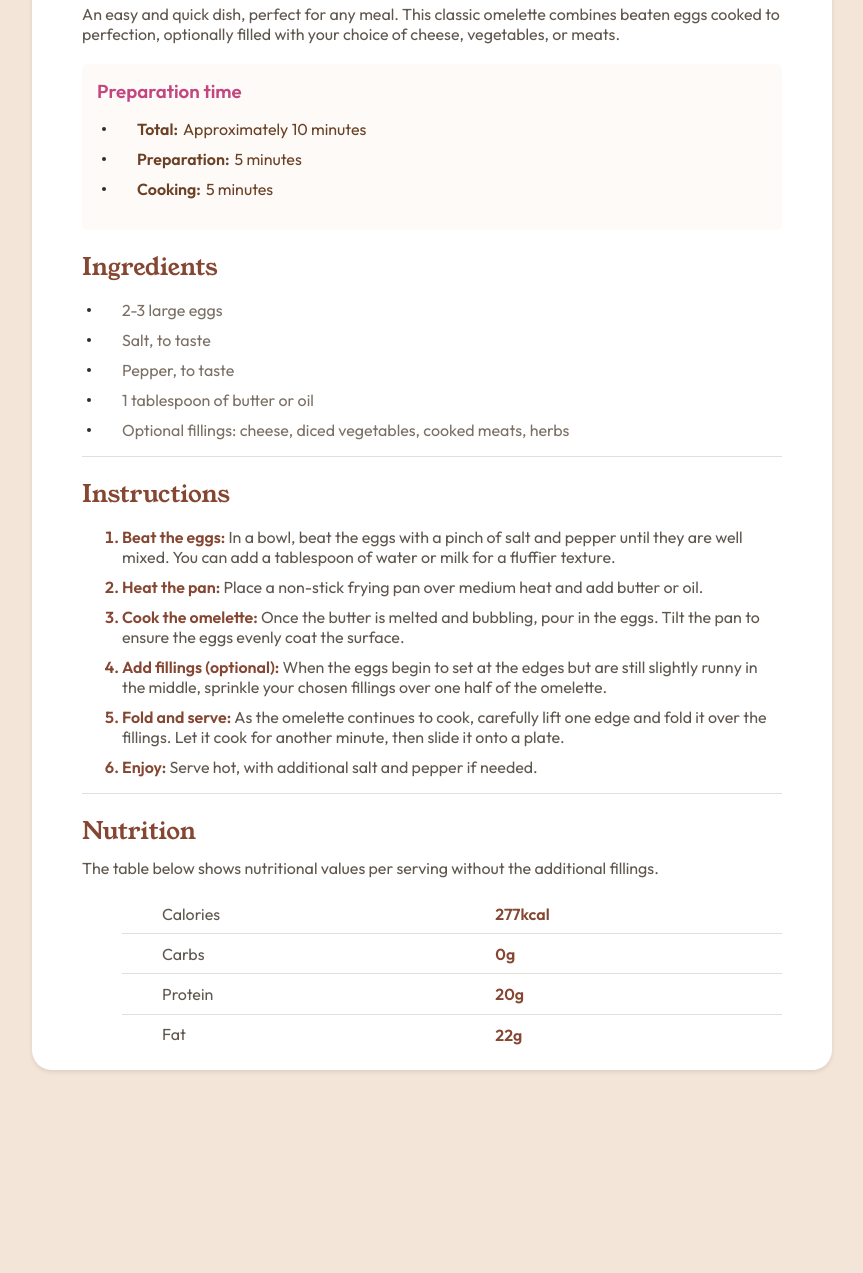
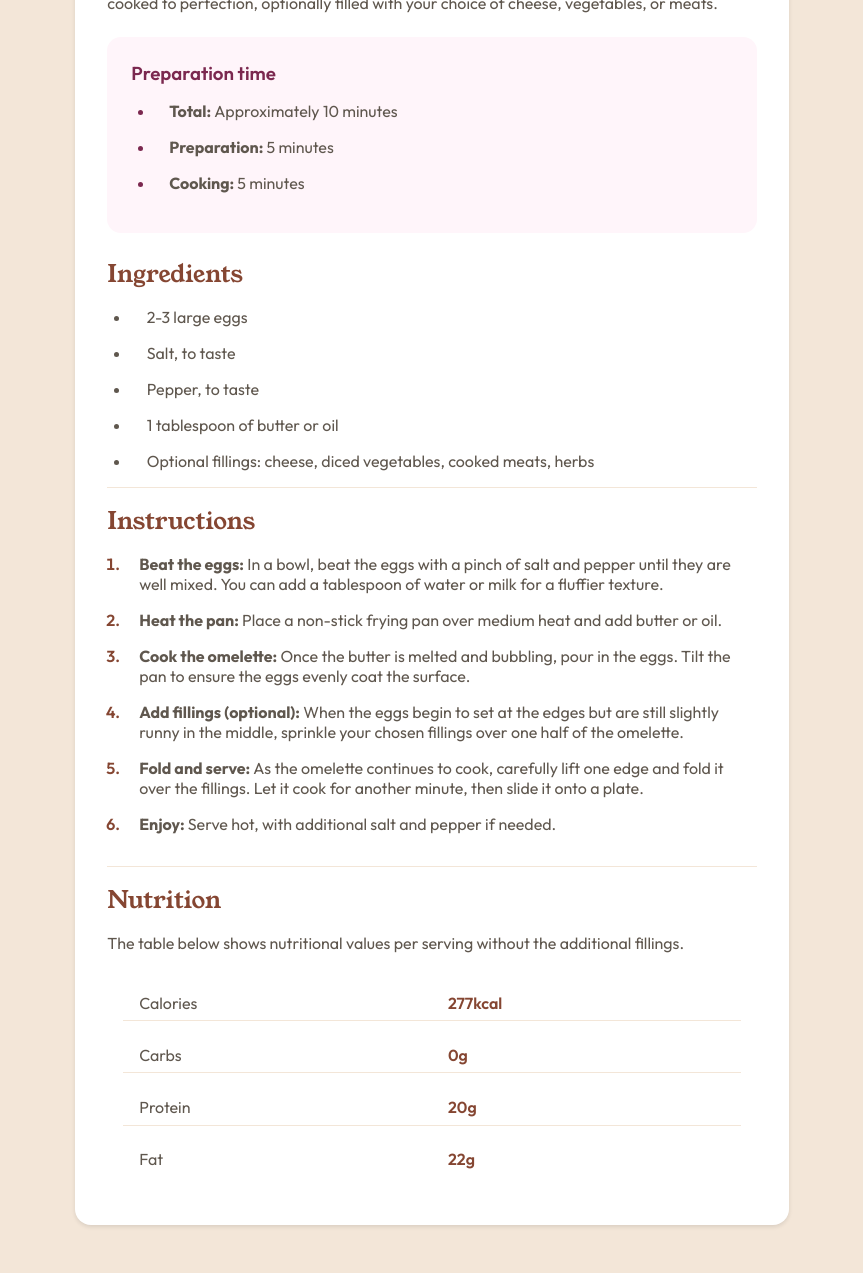
Before and after one commit to cadanieldev/simple-omelette-recipe, a plain HTML site: page index.html in a window 1280 px wide. Shown: the part 491-1764 px from the top of the page, without its empty margins (208-1071 px from the left). Before the commit the page ends 1601 px from the top, so only its background shows below. Drawn offline with Linux system fonts and the light colour scheme.

Commit message:
refatorar finalizado

```diff
--- a/css/style.css
+++ b/css/style.css
@@ -1,211 +1,234 @@
-body {
-  background: hsl(30, 54%, 90%);
+@import url("https://fonts.googleapis.com/css2?family=Outfit:wght@100..900&family=Young+Serif&display=swap");
+
+:root {
+  /* Fontes */
+  --font-outfit: "Outfit", sans-serif;
+  --font-young-serif: "Young Serif", serif;
+
+  /* Cores */
+  --White: hsl(0, 0%, 100%);
+  --Stone-100: hsl(30, 54%, 90%);
+  --Stone-150: hsl(30, 18%, 87%);
+  --Stone-600: hsl(30, 10%, 34%);
+  --Stone-900: hsl(24, 5%, 18%);
+  --Brown-800: hsl(14, 45%, 36%);
+  --Rose-800: hsl(332, 51%, 32%);
+  --Rose-50: hsl(330, 100%, 98%);
 }
 
-ul {
-  list-style: none;
+* {
+  margin: 0;
+  padding: 0;
+  box-sizing: border-box;
+  outline: none;
 }
 
-h3,
+img {
+  max-width: 100%;
+}
+
+h1,
 h2 {
-  padding: 0;
-  margin: 0;
+  font-family: "Young Serif", serif;
+  font-weight: 400;
 }
 
 h2 {
-  font-family: "Young Serif", serif;
-  font-weight: 400;
-  color: hsl(14, 45%, 36%);
+  color: var(--Brown-800);
 }
 
-img {
-  margin: 30px 0;
-  border-radius: 10px;
-}
-
-.hero-bg {
-  max-width: 800px;
-  margin: 40px auto;
-  display: grid;
-  box-shadow: 0 2px 4px rgba(0, 0, 0, 0.1);
-  border-radius: 20px;
-  background: #fff;
+body {
+  display: flex;
+  justify-content: center;
+  align-items: center;
+  margin: 0 auto;
+  padding: 3rem;
+  background: var(--Stone-100);
+  font-family: "Outfit", sans-serif;
 }
 
 .container {
   display: flex;
   flex-direction: column;
-  max-width: 700px;
-  margin: 0 auto;
+  width: 44.6rem;
+  height: auto;
+  padding: 2rem;
+  border-radius: 1rem;
+  background: var(--White);
+  box-shadow: 0 2px 4px rgba(0, 0, 0, 0.1);
 }
 
-h1 {
-  font-family: 'Young Serif', serif;
-  font-weight: 400;
-  margin: 10px 0;
-  color: hsl(24, 5%, 18%);
+.banner img {
+  border-radius: 1rem;
+  margin: 0 0 1rem 0;
 }
 
-p {
-  color: hsl(30, 10%, 34%);
-  margin-top: 10px;
-  margin-bottom: 0px;
-  font-size: 1rem;
-  font-family: 'Outfit', sans-serif;
+/* HERO */
+
+.hero h1 {
+  font-size: 2.3rem;
+  color: var(--Stone-900);
 }
 
-li {
-  font-family: "Outfit", sans-serif;
-  color: hsl(30, 10%, 44%);
+.hero p {
+  font-family: var(--font-outfit);
+  color: var(--Stone-600);
+  font-weight: 400;
+  margin: 1rem 0;
 }
 
-/* Prep */
-
-.prep-container {
-  background: hsl(30, 54%, 98%);
-  border-radius: 5px;
-  margin: 20px 0;
+.preparation {
+  display: flex;
+  flex-direction: column;
+  padding: 1.5rem;
+  border-radius: 0.875rem;
+  background: var(--Rose-50);
+  margin: 1.5rem 0;
 }
 
-.prep-content {
-  position: relative;
-  padding: 15px;
+.preparation h3 {
+  font-family: var(--font-outfit);
+  font-weight: 600;
+  color: var(--Rose-800);
 }
 
-.prep-content h3 {
-  font-family: 'Outfit', sans-serif;
-  font-weight: 600;
-  color: hsl(332, 51%, 52%);
+.preparation .prep-list {
+  color: var(--Rose-800);
+  margin-left: 1.5rem;
+  font-size: 1rem;
 }
 
-.prep-content li span {
-  font-family: 'Outfit', sans-serif;
-  font-weight: 600;
-  margin-right: 5px;
-  color: hsl(24, 50%, 28%);
+.prep-list li + li {
+  margin-top: 1rem;
 }
 
-.prep-content li {
-  display: flex;
-  align-items: center;
-  color: hsl(24, 50%, 28%);
+.prep-list li p {
+  margin-left: 0.875rem;
 }
 
-.prep-content ul li:nth-child(1),
-.prep-content ul li:nth-child(2) {
-  margin-bottom: 10px;
+/* MAIN CONTENT */
+
+/* INGREDIENTS */
+
+main section {
+  margin-bottom: 1;
+  border-bottom: 1px solid var(--Stone-100);
 }
 
-.prep-content li::before {
-  content: "";
-  width: 4px;
-  height: 4px;
-  border-radius: 50%;
-  background: hsl(24, 5%, 18%);
-  display: inline-block;
-  position: absolute;
-  left: 20px;
+main section:last-child {
+  border-bottom: none;
 }
 
-/* Ingredients */
-
-.ingre-content {
-  position: relative;
-  margin-bottom: 20px;
-  border-bottom: 1px solid hsl(30, 18%, 87%);
+.ingredients .ingre-list {
+  display: flex;
+  flex-direction: column;
+  gap: 1rem;
+  color: var(--Stone-600);
+  font-weight: 400;
+  padding: 1rem;
+  margin-left: 0.475rem;
 }
 
-.ingre-content li + li {
-  margin-top: 10px;
+.ingre-list p {
+  margin-left: 1rem;
 }
 
-.ingre-content li {
+/* INSTRUCTIONS */
+.instructions {
+  margin-top: 1rem;
+}
+.instructions .instru-list {
   display: flex;
-  align-items: center;
+  flex-direction: column;
+  gap: 1rem;
+  padding: 1rem;
+  margin-bottom: 1rem;
+  color: var(--Brown-800);
+  font-weight: 600;
 }
 
-.ingre-content li::before {
-  content: "";
-  width: 4px;
-  height: 4px;
-  border-radius: 50%;
-  background: hsl(24, 5%, 18%);
-  display: inline-block;
-  position: absolute;
-  left: 5px;
-}
-
-/* Instructions */
-.intru-content {
-  margin-bottom: 20px;
-  border-bottom: 1px solid hsl(30, 18%, 87%);
-}
-
-.intru-content li {
-  font-weight: 600;
-  color: hsl(14, 45%, 36%);
-}
-
-.intru-content li + li {
-  margin-top: 10px;
-}
-
-.intru-content li span {
+.instru-list p {
+  color: var(--Stone-600);
   font-weight: 400;
-  color: hsl(30, 10%, 34%);
+  margin-left: 1rem;
 }
 
 /* Nutrition */
+.nutrition {
+  margin-top: 1rem;
+}
 
-.ficha {
+.nutrition p {
+  font-weight: 400;
+  margin: 1rem 0;
+  color: var(--Stone-600);
+}
+
+.nutri-list {
   display: flex;
   flex-direction: column;
+  gap: 1rem;
+  padding: 1rem;
 }
 
-.ficha h3 {
-  display: inline-block;
-  font-size: 1rem;
-  color: hsl(30, 10%, 34%);
-  font-weight: 400;
-  width: 50%;
-  margin-left: 2.5rem;
-  padding-block: .6rem;
+.nutri-list li {
+  padding: .475rem 0;
+  display: flex;
+  border-bottom: 1px solid var(--Stone-100);
 }
 
-.ficha span {
-  color: hsl(14, 45%, 36%);
-  font-weight: 600;
+.nutri-list li:last-child {
+  border-bottom: none;
 }
 
-.ficha li + li  {
-  border-top: 1px solid hsl(30, 18%, 87%);
+.nutri-list li h3 {
+  font-weight: 400;
+  font-size: 1rem;
+  width: 50%;
+  margin-left: 1rem;
+  color: var(--Stone-600);
 }
 
-@media (max-width: 800px) {
-  .hero-bg {
-    max-width: 600px;
+.nutri-list span {
+  font-weight: 600;
+  color: var(--Brown-800);
+}
+
+@media screen and (max-width: 600px) {
+  .container {
+    padding: 0;
   }
 
-  .container {
-    max-width: 500px;
+  .banner img {
+    border-radius: 0;
+    width: 100%;
+    margin: 0;
   }
-}
 
-@media (max-width: 550px) {
-  .hero-bg {
-    max-width: 500px;
+  .hero h1 {
+    margin-top: 1.5rem;
+    margin-left: 1rem;
+    font-size: 2rem;
   }
-  .container {
-    max-width: 400px;
+
+  .hero p {
+    margin-left: 1rem;
+    margin-right: 1rem;
   }
+
+  .preparation {
+    margin-left: 1rem;
+    margin-right: 1rem;
+  }
+
+  .content {
+    padding: 0 2rem;
+  }
+
 }
 
 @media (max-width: 450px) {
-
-  .container {
-    max-width: 350px;
-  }
-  img {
-    max-width: 100%;
+  .hero h1 {
+    font-size: 1.5rem;
   }
 }
--- a/index.html
+++ b/index.html
@@ -6,93 +6,92 @@
   <meta name="viewport" content="width=device-width, initial-scale=1.0"> <!-- displays site properly based on user's device -->
   <link rel="icon" type="image/png" sizes="32x32" href="./assets/images/favicon-32x32.png">
   <title>Frontend Mentor | Recipe page</title>
-  <link rel="preconnect" href="https://fonts.googleapis.com">
-  <link rel="preconnect" href="https://fonts.gstatic.com" crossorigin>
-  <link href="https://fonts.googleapis.com/css2?family=Outfit:wght@100..900&family=Young+Serif&display=swap" rel="stylesheet">
 
   <link rel="stylesheet" href="css/style.css">
 </head>
 
 <body>
 
-  <div class="hero-bg">
-    <div class="container">
-      <img src="assets/images/image-omelette.jpeg" alt="Omelete em um prato">
+  <div class="container">
+    <section class="hero">
+      <div class="banner">
+        <img src="assets/images/image-omelette.jpeg" alt="Banner do Prato">
+      </div>
       <h1>Simple Omelette Recipe</h1>
-      <p>
-        An easy and quick dish, perfect for any meal. This classic omelette combines beaten eggs cooked
-        to perfection, optionally filled with your choice of cheese, vegetables, or meats.
-      </p>
+      <p>An easy and quick dish, perfect for any meal. This classic omelette combines beaten eggs cooked
+        to perfection, optionally filled with your choice of cheese, vegetables, or meats.</p>
+      <article class="preparation">
+        <h3>Preparation time</h3>
+        <ul class="prep-list">
+          <li><p><strong>Total: </strong> Approximately 10 minutes</p></li>
+          <li><p><strong>Preparation: </strong> 5 minutes</p></li>
+          <li><p><strong>Cooking: </strong> 5 minutes</p></li>
+        </ul>
+      </article>
+    </section>
+
+    <div class="content">
+      <main>
+        <!-- Ingredients -->
+        <section class="ingredients">
+          <h2>Ingredients</h2>
+          <ul class="ingre-list">
+            <li><p>2-3 large eggs</p></li>
+            <li><p>Salt, to taste</p></li>
+            <li><p>Pepper, to taste</p></li>
+            <li><p>1 tablespoon of butter or oil</p></li>
+            <li><p>Optional fillings: cheese, diced vegetables, cooked meats, herbs</p></li>
+          </ul>
+        </section>
+
+        <!-- Instructions -->
+        <section class="instructions">
+          <h2>Instructions</h2>
+          <ol class="instru-list">
+            <li><p><strong>Beat the eggs:</strong> In a bowl, beat the eggs with a pinch of salt and pepper until they are well mixed. You can add a tablespoon of water or milk for a fluffier texture.</p></li>
+            <li><p><strong>Heat the pan:</strong> Place a non-stick frying pan over medium heat and add butter or oil.</p></li>
+            <li><p><strong>Cook the omelette:</strong> Once the butter is melted and bubbling, pour in the eggs. Tilt the pan to ensure
+              the eggs evenly coat the surface.</p></li>
+            <li><p><strong>Add fillings (optional):</strong> When the eggs begin to set at the edges but are still slightly runny in the
+              middle, sprinkle your chosen fillings over one half of the omelette.</p></li>
+            <li><p><strong>Fold and serve:</strong> As the omelette continues to cook, carefully lift one edge and fold it over the
+              fillings. Let it cook for another minute, then slide it onto a plate.</p></li>
+            <li><p><strong>Enjoy:</strong> Serve hot, with additional salt and pepper if needed.</p></li>
+          </ol>
+        </section>
+
+        <!-- Nutrition -->
+        <section class="nutrition">
+          <h2>Nutrition</h2>
+          <p>The table below shows nutritional values per serving without the additional fillings.</p>
+          <ul class="nutri-list">
+            <li>
+              <h3>Calories</h3>
+              <span>277kcal</span>
+            </li>
+
+            <li>
+              <h3>Carbs</h3>
+              <span>0g</span>
+            </li>
+
+            <li>
+              <h3>Protein</h3>
+              <span>20g</span>
+            </li>
+
+            <li>
+              <h3>Fat</h3>
+              <span>22g</span>
+            </li>
+          </ul>
+        </section>
+      </main>
+    </div>
 
 
-      <div class="prep-container">
-        <div class="prep-content">
-          <h3>Preparation time</h3>
-          <ul>
-            <li><span>Total: </span> Approximately 10 minutes</li>
-            <li><span>Preparation: </span> 5 minutes</li>
-            <li><span>Cooking: </span> 5 minutes</li>
-          </ul>
-        </div>
-      </div>
+  </div>
 
-      <div class="ingre-container">
-        <div class="ingre-content">
-          <h2>Ingredients</h2>
-          <ul>
-            <li>2-3 large eggs</li>
-            <li>Salt, to taste</li>
-            <li>Pepper, to taste</li>
-            <li>1 tablespoon of butter or oil</li>
-            <li>Optional fillings: cheese, diced vegetables, cooked meats, herbs</li>
-          </ul>
-        </div>
-
-        <div class="intru-content">
-          <h2>Instructions</h2>
-          <ol>
-            <li>Beat the eggs: <span>In a bowl, beat the eggs with a pinch of salt and pepper until they are well mixed. You can add a tablespoon of water or milk for a fluffier texture.</span> </li>
-            <li>Heat the pan: <span>Place a non-stick frying pan over medium heat and add butter or oil.</span> </li>
-            <li>Cook the omelette: <span>Once the butter is melted and bubbling, pour in the eggs. Tilt the pan to ensure
-                the eggs evenly coat the surface.</span></li>
-            <li> Add fillings (optional): <span>When the eggs begin to set at the edges but are still slightly runny in the
-                middle, sprinkle your chosen fillings over one half of the omelette.</span></li>
-            <li>Fold and serve: <span>As the omelette continues to cook, carefully lift one edge and fold it over the
-                fillings. Let it cook for another minute, then slide it onto a plate.</span></li>
-            <li>Enjoy: <span>Serve hot, with additional salt and pepper if needed.</span></li>
-          </ol>
-        </div>
-
-
-        <div class="nutri-content">
-          <h2>Nutrition</h2>
-          <p>The table below shows nutritional values per serving without the additional fillings.</p>
-          <ul class="ficha">
-
-            <li>
-              <h3>Calories</h3> <span>277kcal</span>
-            </li>
-
-
-            <li>
-              <h3>Carbs</h3> <span>0g</span>
-            </li>
-
-
-            <li>
-              <h3>Protein</h3> <span>20g</span>
-            </li>
-
-
-            <li>
-              <h3>Fat</h3> <span>22g</span>
-            </li>
-
-          </ul>
-        </div>
-      </div>
-    </div>
-  </div>
 </body>
 
 </html>
```
